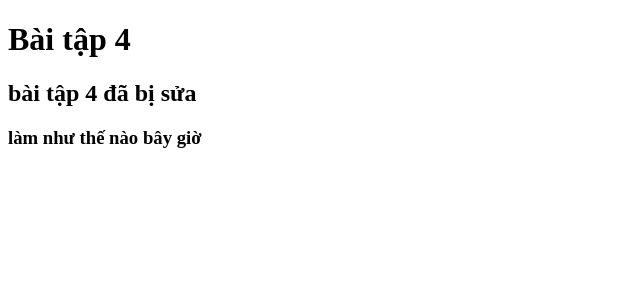
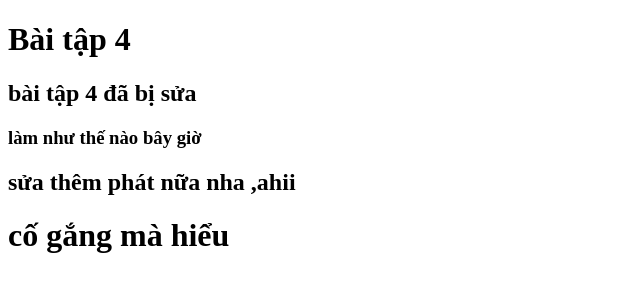
Before and after one commit to BuiDangCong/cong1, a plain HTML site: page index.html in a window 1280 px wide. Shown: the whole page, without its empty margins (0-640 px from the left). Drawn offline with Linux system fonts and the light colour scheme.

Commit message:
update lần 3

```diff
--- a/index.html
+++ b/index.html
@@ -10,5 +10,8 @@
         <h1>Bài tập 4</h1>
         <h2>bài tập 4 đã bị sửa</h2>
         <h3>làm như thế nào bây giờ</h3>
+        <h2>sửa thêm phát nữa nha ,ahii</h2>
+        <h1>cố gắng mà hiểu</h1>
+
     </body>
 </html>
```
